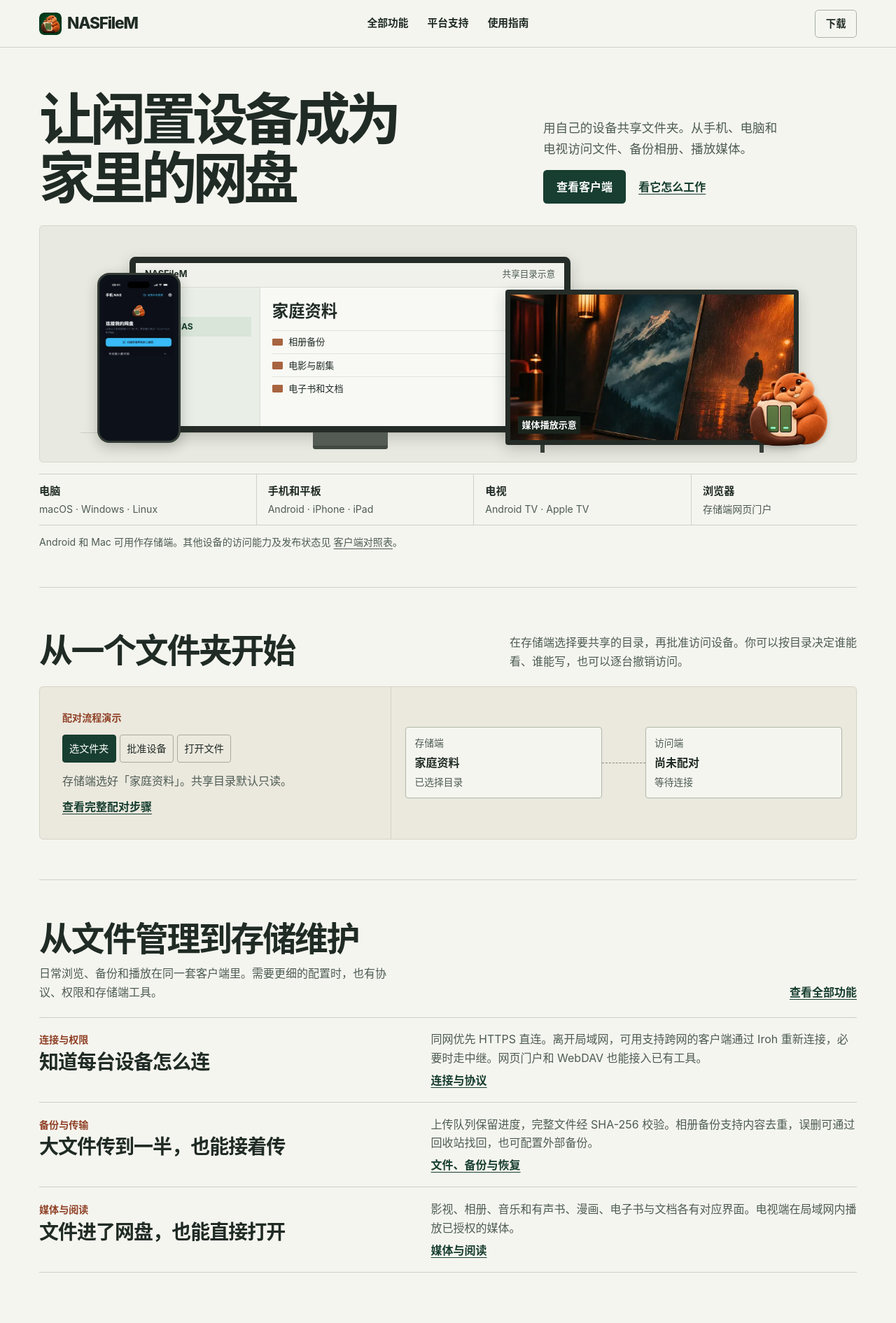
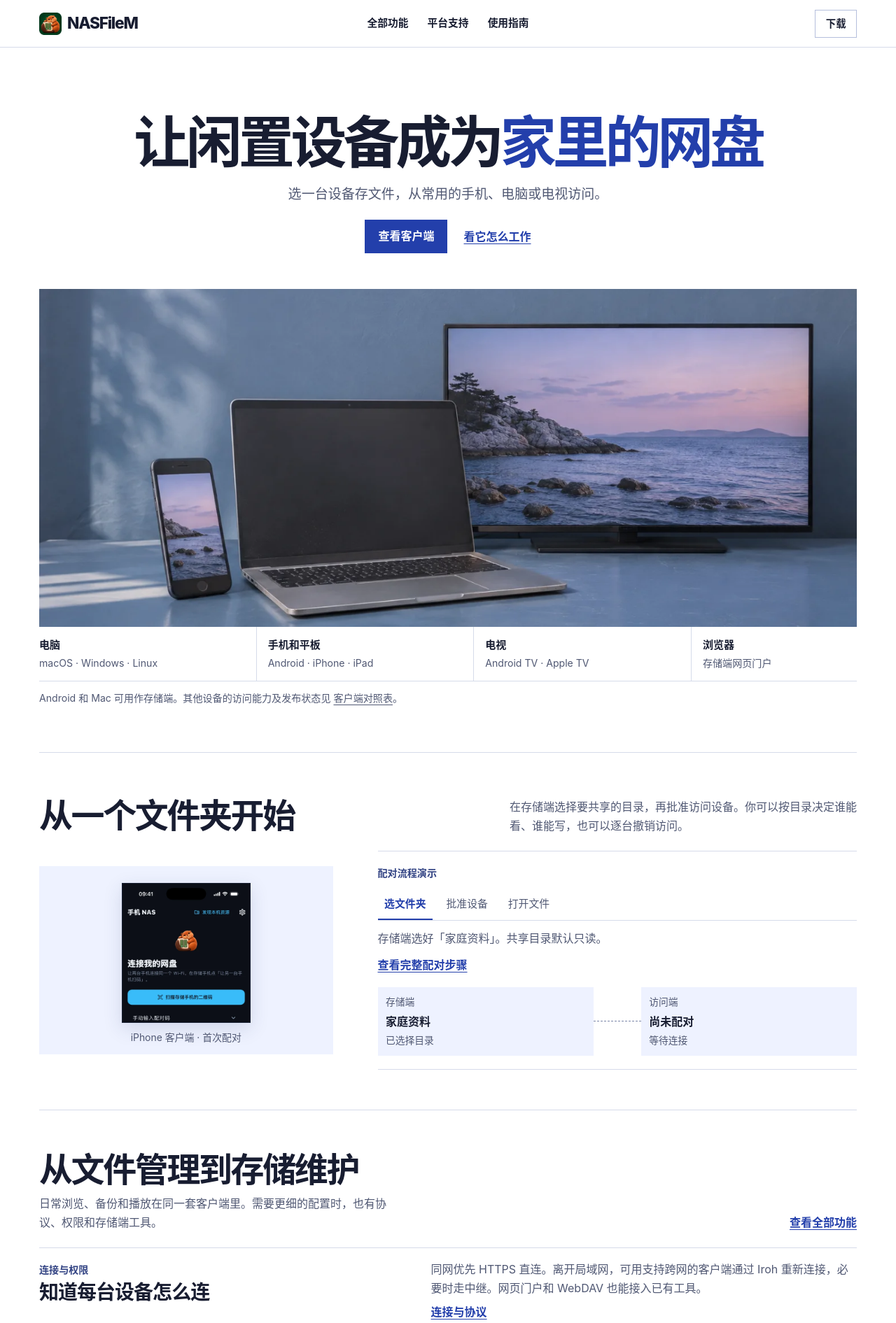
Before and after one commit to Longdabo/nasfilem-site, a plain HTML site: page index.html in a window 1280 px wide. Shown: the top 1891 px of the page at 70% size. Drawn offline with Linux system fonts and the light colour scheme.

Commit message:
Refine NASFileM typography and editorial imagery

```diff
--- a/assets/site.css
+++ b/assets/site.css
@@ -1,13 +1,13 @@
 :root {
   color-scheme: light;
-  --paper: #f5f5ef;
+  --paper: #fff;
   --white: #fff;
-  --ink: #202b25;
-  --muted: #4d5c53;
-  --forest: #173e30;
-  --line: #cdd1c7;
-  --sand: #ebe8de;
-  --orange: #8f4126;
+  --ink: #181d31;
+  --muted: #505873;
+  --accent: #233fab;
+  --line: #d6dbea;
+  --blue-wash: #eef2ff;
+  --blue-text: #334484;
   --sans: -apple-system, BlinkMacSystemFont, "PingFang SC", "Noto Sans CJK SC", "Microsoft YaHei", sans-serif;
 }
 *, *::before, *::after { box-sizing: border-box; }
@@ -17,7 +17,7 @@ body { margin: 0; background: var(--paper); color: var(--ink); font: 1rem/1.66 v
 img { display: block; max-width: 100%; }
 a { color: inherit; text-underline-offset: .25em; }
 button { font: inherit; }
-:focus-visible { outline: 3px solid #00744f; outline-offset: 4px; }
+:focus-visible { outline: 2px solid var(--accent); outline-offset: 4px; }
 h1, h2, h3, p { margin: 0; }
 h1, h2, h3 { line-height: 1.16; }
 h2 { font-size: clamp(1.8rem, 4vw, 3rem); letter-spacing: -.05em; }
@@ -31,54 +31,35 @@ section[id], article[id], figure[id] { scroll-margin-top: 1.5rem; }
 .header-inner { display: grid; grid-template-columns: 1fr auto 1fr; align-items: center; gap: 1rem; min-height: 4.2rem; }
 .header-inner > .button { justify-self: end; }
 .wordmark { display: inline-flex; align-items: center; gap: .5rem; justify-self: start; font-size: 1.42rem; font-weight: 780; letter-spacing: -.055em; line-height: 1; text-decoration: none; white-space: nowrap; }
-.wordmark img { flex: none; width: 2rem; height: 2rem; border-radius: .43rem; }
+.wordmark img { flex: none; width: 2rem; height: 2rem; border-radius: .23rem; }
 nav { display: flex; flex-wrap: wrap; gap: .75rem 1.7rem; }
 nav a { font-size: .92rem; font-weight: 620; text-decoration: none; }
 nav a:hover, nav a[aria-current="page"] { text-decoration: underline; }
-.button { display: inline-flex; justify-content: center; align-items: center; min-height: 3rem; padding: .6rem 1.12rem; border: 1px solid transparent; border-radius: .33rem; font-weight: 700; text-decoration: none; line-height: 1.34; }
+.button { display: inline-flex; justify-content: center; align-items: center; min-height: 3rem; padding: .6rem 1.12rem; border: 1px solid transparent; border-radius: 0; font-weight: 700; text-decoration: none; line-height: 1.34; }
 .button.small { min-height: 2.5rem; padding: .43rem .9rem; font-size: .9rem; }
-.primary { color: var(--white); background: var(--forest); }
-.primary:hover { background: #0c3023; }
-.outline { border-color: #a8b1a5; }
-.outline:hover { background: #e9ede3; }
-.text-link { display: inline-block; font-weight: 670; color: var(--forest); text-decoration-thickness: 1px; }
+.primary { color: var(--white); background: var(--accent); }
+.primary:hover { background: #182e8c; }
+.outline { border-color: #b5bfdc; }
+.outline:hover { background: var(--blue-wash); }
+.text-link { display: inline-block; font-weight: 670; color: var(--accent); text-decoration-thickness: 1px; }
 .text-link:hover { text-decoration-thickness: 2px; }
 .actions { display: flex; align-items: center; gap: .85rem 1.15rem; flex-wrap: wrap; }
 
-.cover { padding: clamp(2.9rem, 4.65vw, 4rem) 0 3.3rem; }
-.cover-heading { display: grid; grid-template-columns: 1.55fr 1fr; align-items: end; gap: 1.6rem; margin-bottom: 1.65rem; }
-.cover h1 { font-size: clamp(2.75rem, 6.2vw, 5.55rem); line-height: 1.06; letter-spacing: -.08em; font-weight: 770; }
-.cover-intro { max-width: 21rem; padding: .3rem 0 .28rem; }
-.cover-intro p { font-size: 1.1rem; line-height: 1.7; margin-bottom: 1rem; }
+.cover { padding: clamp(3.35rem, 7vw, 6rem) 0 4.05rem; }
+.cover-heading { text-align: center; margin-bottom: clamp(2.1rem, 4.2vw, 3.2rem); }
+.cover-heading .actions { justify-content: center; gap: 1rem 1.45rem; }
+.cover h1 { font-size: clamp(2.65rem, 6.25vw, 5.25rem); line-height: 1.12; letter-spacing: -.065em; font-weight: 720; }
+.cover h1 span { color: var(--accent); white-space: nowrap; }
+.cover-heading p { max-width: 37rem; margin: .9rem auto 1.3rem; font-size: clamp(1rem, 2vw, 1.19rem); }
 .device-figure { margin: 0; }
-.device-scene { isolation: isolate; position: relative; overflow: hidden; aspect-ratio: 3.45; background: #e8e9e1; border: 1px solid #d5d7cd; border-radius: .36rem; container-type: inline-size; }
-.device-scene::before { content: ""; position: absolute; inset: auto 5% 12% 5%; border-top: 1px solid #c9cec2; z-index: -1; }
-.scene-desktop { position: absolute; width: 54%; left: 11%; top: 13%; }
-.scene-screen { background: #f8f9f5; border: .78cqw solid #252c27; border-radius: .72cqw; overflow: hidden; box-shadow: 0 .55cqw 1.8cqw #171e1733; }
-.scene-window-bar { display: flex; justify-content: space-between; gap: .5rem; padding: .55cqw 1.1cqw; background: #f0f1eb; border-bottom: 1px solid #d9ddd3; font-size: 1.08cqw; font-weight: 750; }
-.scene-window-bar span:last-child { color: #4d5c53; font-weight: 520; }
-.scene-window-body { display: grid; grid-template-columns: 29% 1fr; min-height: 17cqw; }
-.scene-sidebar { display: flex; flex-direction: column; gap: .6cqw; background: #e9eee6; border-right: 1px solid #d9ddd3; padding: 1.3cqw 1cqw; font-size: 1.04cqw; color: #4e5c51; }
-.scene-sidebar strong { padding: .35cqw .4cqw; color: #153d2e; background: #d8e5d8; }
-.scene-files { padding: 1.3cqw 1.48cqw; }
-.scene-files > strong { display: block; font-size: 2cqw; margin-bottom: .65cqw; }
-.scene-file { display: flex; align-items: center; gap: .7cqw; padding: .45cqw 0; border-top: 1px solid #e0e3da; font-size: 1.12cqw; }
-.folder { width: 1.3cqw; height: .88cqw; border-radius: .12cqw; background: #a86440; }
-.desktop-foot { width: 17%; height: 2.05cqw; margin-inline: auto; border-bottom: .45cqw solid #414943; background: #535b54; border-radius: 0 0 .3cqw .3cqw; }
-.scene-phone { position: absolute; left: 7%; bottom: 8%; width: 10.2%; aspect-ratio: .49; background: #0d121a; padding: .48cqw; border: .28cqw solid #323b34; border-radius: 1.5cqw; box-shadow: 0 .5cqw 1.55cqw #171e1740; }
-.scene-phone img { width: 100%; height: auto; border-radius: 1.05cqw 1.05cqw 0 0; }
-.scene-tv { position: absolute; right: 7%; width: 36%; top: 27%; }
-.scene-tv-art { position: relative; border: .68cqw solid #252c27; border-radius: .35cqw; overflow: hidden; background: #181f1b; box-shadow: 0 .5cqw 1.8cqw #171e1733; }
-.scene-tv-art img { width: 100%; aspect-ratio: 1.95; height: auto; object-fit: cover; object-position: 50% 45%; }
-.scene-tv-art span { position: absolute; left: 1cqw; bottom: .8cqw; color: white; background: #19241d; padding: .15cqw .45cqw; font-size: 1.12cqw; font-weight: 700; }
-.tv-feet { width: 76%; height: .95cqw; margin-inline: auto; border-inline: .58cqw solid #39423a; }
-.scene-beaver { position: absolute; right: 3.3%; bottom: 5%; width: 10%; height: auto; filter: drop-shadow(0 .35cqw .35cqw #1a251f30); }
-.platform-lineup { display: grid; grid-template-columns: 1fr 1fr 1fr .76fr; margin-top: 1rem; border-block: 1px solid var(--line); }
-.platform-lineup div { padding: .68rem 1rem; border-right: 1px solid var(--line); }
+.device-scene { overflow: hidden; background: #a6b6e8; }
+.device-scene img { width: 100%; height: auto; aspect-ratio: 2.42; object-fit: cover; object-position: center 72%; }
+.platform-lineup { display: grid; grid-template-columns: 1fr 1fr 1fr .76fr; border-bottom: 1px solid var(--line); }
+.platform-lineup div { padding: .85rem 1rem; border-right: 1px solid var(--line); }
 .platform-lineup div:first-child { padding-left: 0; }
 .platform-lineup div:last-child { border-right: 0; }
 .platform-lineup strong, .platform-lineup span { display: block; }
-.platform-lineup strong { font-size: .95rem; }
+.platform-lineup strong { font-size: .94rem; }
 .platform-lineup span { color: var(--muted); font-size: .88rem; margin-top: .12rem; }
 .cover-note { margin-top: .75rem; font-size: .88rem; }
 
@@ -86,24 +67,31 @@ nav a:hover, nav a[aria-current="page"] { text-decoration: underline; }
 .chapter-head { display: flex; align-items: end; justify-content: space-between; gap: .75rem 2rem; margin-bottom: 1.4rem; }
 .chapter-head p { max-width: 31rem; margin-top: .5rem; }
 .chapter-head > .text-link { flex: none; }
-.pairing-demo { display: grid; grid-template-columns: minmax(0,.86fr) minmax(0,1.14fr); background: var(--sand); border: 1px solid #d6d2c7; border-radius: .35rem; }
-.pairing-controls { padding: clamp(1.1rem, 3vw, 2rem); }
-.demo-caption { color: var(--orange); font-size: .88rem; font-weight: 700; margin-bottom: .8rem; }
-.step-buttons { display: flex; flex-wrap: wrap; gap: .35rem; margin-bottom: .8rem; }
-.step-buttons button { cursor: pointer; border: 1px solid #a9aa9f; padding: .35rem .57rem; color: var(--ink); background: transparent; border-radius: .25rem; min-height: 2.5rem; font-size: .88rem; }
-.step-buttons button[aria-pressed="true"] { color: white; background: var(--forest); border-color: var(--forest); }
+.pairing-layout { display: grid; grid-template-columns: minmax(12rem, .38fr) minmax(0, .62fr); gap: clamp(2rem, 5vw, 4.5rem); align-items: center; }
+.pairing-photo { margin: 0; background: var(--blue-wash); display: grid; justify-items: center; align-content: end; padding: 1.5rem 1rem .75rem; }
+.pairing-photo img { width: min(100%, 11.5rem); height: auto; border: 1px solid #182033; box-shadow: 0 8px 25px #27346625; }
+.pairing-photo figcaption { margin-top: .65rem; color: var(--muted); font-size: .87rem; }
+.pairing-demo { border-block: 1px solid var(--line); padding-block: 1.2rem; }
+.demo-caption { color: var(--blue-text); font-size: .88rem; font-weight: 700; margin-bottom: .75rem; }
+.step-buttons { display: flex; flex-wrap: wrap; gap: 0 .6rem; margin-bottom: .8rem; border-bottom: 1px solid var(--line); }
+.step-buttons button { cursor: pointer; border: 0; border-bottom: 2px solid transparent; color: var(--muted); background: transparent; padding: .45rem .6rem; min-height: 2.7rem; font-size: .93rem; }
+.step-buttons button[aria-pressed="true"] { color: var(--accent); border-bottom-color: var(--accent); font-weight: 700; }
 .pairing-controls > .text-link { margin-top: .7rem; }
-.pairing-state { display: grid; grid-template-columns: 1fr minmax(1.5rem,.22fr) 1fr; align-content: center; align-items: center; padding: 1.25rem; border-left: 1px solid #d6d2c7; }
-.pair-node { display: grid; gap: .2rem; background: var(--paper); border: 1px solid #adb8aa; border-radius: .25rem; min-height: 6.2rem; padding: .65rem .75rem; }
+.pairing-state { display: grid; grid-template-columns: 1fr minmax(1.5rem,.22fr) 1fr; align-items: center; margin-top: 1.15rem; }
+.pair-node { display: grid; gap: .18rem; background: var(--blue-wash); min-height: 5.6rem; padding: .62rem .72rem; }
 .pair-node span, .pair-node small { color: var(--muted); font-size: .86rem; }
-.pair-connection { border-top: 1px dashed #858c80; }
-.paired .pair-connection { border-top: 2px solid var(--forest); }
-.paired .client { border-color: var(--forest); }
+.pair-connection { border-top: 1px dashed #7a86a8; }
+.paired .pair-connection { border-top: 2px solid var(--accent); }
+.paired .client { box-shadow: inset 0 -2px var(--accent); }
 .feature-rows { border-top: 1px solid var(--line); }
 .feature-row { display: grid; grid-template-columns: .94fr 1.06fr; gap: 1.25rem; padding-block: 1.1rem; border-bottom: 1px solid var(--line); }
-.feature-label span { color: var(--orange); font-size: .88rem; font-weight: 650; }
+.feature-label span { color: var(--blue-text); font-size: .88rem; font-weight: 650; }
 .feature-label h3 { margin-top: .2rem; font-size: clamp(1.25rem, 2.6vw, 1.75rem); letter-spacing: -.035em; }
-.feature-row a { margin-top: .35rem; }
+.feature-row a, .media-feature a { margin-top: .45rem; }
+.media-feature { display: grid; grid-template-columns: 1.18fr 1fr; align-items: center; gap: clamp(1.35rem, 5vw, 4rem); margin-top: 2rem; background: var(--blue-wash); }
+.media-feature img { width: 100%; height: auto; aspect-ratio: 1.85; object-fit: cover; }
+.media-feature .feature-label { padding: 1.35rem 1.65rem 1.35rem 0; }
+.media-feature h3 { margin-bottom: .55rem; }
 .explore { display: flex; align-items: center; justify-content: space-between; flex-wrap: wrap; gap: 1.25rem; padding-block: 2.6rem 3.5rem; }
 .explore p { margin-top: .5rem; }
 
@@ -129,7 +117,7 @@ details p { padding: 0 .2rem .9rem; }
 .page-heading { padding: 3.4rem 0 1.65rem; }
 .page-heading p { color: var(--muted); }
 .page-index { display: flex; flex-wrap: wrap; gap: .45rem 1.3rem; margin-top: 1.12rem; }
-.page-index a { color: var(--forest); font-weight: 650; }
+.page-index a { color: var(--accent); font-weight: 650; }
 .catalog { padding-bottom: 3.7rem; }
 .catalog > section { display: grid; grid-template-columns: minmax(12rem, .65fr) minmax(0,1.35fr); gap: 1.4rem 2.4rem; padding: 1.55rem 0; border-top: 1px solid var(--line); }
 .catalog h2 { font-size: clamp(1.45rem, 3vw, 2.15rem); }
@@ -146,8 +134,8 @@ details p { padding: 0 .2rem .9rem; }
 .download-row p, .download-links { font-size: .93rem; }
 .download-row p span, .download-links > span { display: block; }
 .download-links { color: var(--muted); }
-.release-status { color: var(--orange); font-weight: 670; }
-.release-status.released { color: var(--forest); }
+.release-status { color: var(--blue-text); font-weight: 670; }
+.release-status.released { color: var(--accent); }
 .download-links .button, .download-links .store-badge { margin-top: .25rem; }
 .release-details { margin-top: .22rem; }
 .store-badge { display: inline-block; max-width: 100%; }
@@ -155,18 +143,13 @@ details p { padding: 0 .2rem .9rem; }
 
 @media (max-width: 48rem) {
   .shell { width: calc(100% - 2.6rem); }
-  .cover { padding-block: 2.55rem 2.55rem; }
-  .cover-heading { grid-template-columns: 1fr; align-items: start; gap: .8rem; margin-bottom: 1.4rem; }
-  .cover h1 { font-size: clamp(2.6rem, 8vw, 4.1rem); }
-  .cover-intro { max-width: 27rem; }
-  .device-scene { aspect-ratio: 2.37; }
-  .scene-desktop { top: 19%; }
-  .scene-tv { top: 35%; }
-  .scene-phone { bottom: 11%; width: 11.5%; }
+  .cover { padding-block: 3.1rem 2.7rem; }
+  .cover h1 { font-size: clamp(2.45rem, 7.8vw, 4rem); }
+  .cover h1 span { display: block; }
+  .device-scene img { aspect-ratio: 1.62; object-position: center; }
   .chapter-head { align-items: start; flex-direction: column; }
   .section { padding: 2.5rem 0; }
-  .pairing-demo { grid-template-columns: 1fr; }
-  .pairing-state { border-left: 0; border-top: 1px solid #d6d2c7; }
+  .pairing-layout { grid-template-columns: minmax(9rem, .35fr) minmax(0, .65fr); gap: 1.4rem; }
   .catalog > section { grid-template-columns: 1fr; gap: .65rem; }
 }
 @media (max-width: 36rem) {
@@ -174,7 +157,9 @@ details p { padding: 0 .2rem .9rem; }
   .header-inner { grid-template-columns: 1fr auto; padding: .7rem 0; gap: .6rem; }
   .header-inner > nav { grid-column: 1 / -1; grid-row: 2; gap: .5rem 1.15rem; }
   .cover h1 { letter-spacing: -.065em; }
-  .cover-intro p { font-size: 1rem; }
+  .pairing-layout, .media-feature { grid-template-columns: 1fr; }
+  .media-feature { gap: 0; }
+  .media-feature .feature-label { padding: 1.2rem; }
   .platform-lineup { grid-template-columns: 1fr 1fr; }
   .platform-lineup div { padding: .55rem .55rem .55rem 0; }
   .platform-lineup div:nth-child(even) { padding-left: .62rem; border-right: 0; }
--- a/index.html
+++ b/index.html
@@ -3,7 +3,7 @@
 <head>
   <meta charset="utf-8">
   <meta name="viewport" content="width=device-width, initial-scale=1">
-  <meta name="theme-color" content="#f5f5ef">
+  <meta name="theme-color" content="#ffffff">
   <meta name="description" content="NASFileM 让闲置设备成为家里的网盘。支持手机、平板、电脑和电视客户端，提供文件访问、备份、媒体库和高级存储工具。">
   <meta property="og:type" content="website">
   <meta property="og:title" content="NASFileM · 让闲置设备成为家里的网盘">
@@ -27,40 +27,13 @@
 <main id="main">
   <section class="shell cover" aria-labelledby="hero-title">
     <div class="cover-heading">
-      <h1 id="hero-title">让闲置设备成为<br>家里的网盘</h1>
-      <div class="cover-intro">
-        <p>用自己的设备共享文件夹。从手机、电脑和电视访问文件、备份相册、播放媒体。</p>
+      <h1 id="hero-title">让闲置设备成为<span>家里的网盘</span></h1>
+      <p>选一台设备存文件，从常用的手机、电脑或电视访问。</p>
       <div class="actions"><a class="button primary" href="download/">查看客户端</a><a class="text-link" href="#pairing">看它怎么工作</a></div>
-      </div>
     </div>
 
     <figure class="device-figure" id="clients">
-      <div class="device-scene">
-        <div class="scene-desktop">
-          <div class="scene-screen">
-            <div class="scene-window-bar"><span>NASFileM</span><span>共享目录示意</span></div>
-            <div class="scene-window-body">
-              <div class="scene-sidebar"><span>我的存储</span><strong>家里的 NAS</strong><span>文件</span><span>媒体库</span></div>
-              <div class="scene-files">
-                <strong>家庭资料</strong>
-                <div class="scene-file"><i class="folder" aria-hidden="true"></i><span>相册备份</span></div>
-                <div class="scene-file"><i class="folder" aria-hidden="true"></i><span>电影与剧集</span></div>
-                <div class="scene-file"><i class="folder" aria-hidden="true"></i><span>电子书和文档</span></div>
-              </div>
-            </div>
-          </div>
-          <div class="desktop-foot" aria-hidden="true"></div>
-        </div>
-        <div class="scene-tv">
-          <div class="scene-tv-art">
-            <img src="assets/cinema.webp" width="576" height="424" alt="">
-            <span>媒体播放示意</span>
-          </div>
-          <div class="tv-feet" aria-hidden="true"></div>
-        </div>
-        <div class="scene-phone"><img src="assets/app-iphone.webp" width="480" height="522" alt="NASFileM iPhone 客户端的首次配对界面" fetchpriority="high"></div>
-        <img class="scene-beaver" src="assets/brand/beaver.webp" width="768" height="768" alt="">
-      </div>
+      <div class="device-scene"><img src="assets/devices-editorial.webp" width="1440" height="960" alt="照片风格的设备示意，手机、笔记本和电视摆在同一张蓝色桌面上" fetchpriority="high"></div>
       <figcaption class="platform-lineup">
         <div><strong>电脑</strong><span>macOS · Windows · Linux</span></div>
         <div><strong>手机和平板</strong><span>Android · iPhone · iPad</span></div>
@@ -76,6 +49,11 @@
       <h2 id="pairing-title">从一个文件夹开始</h2>
       <p>在存储端选择要共享的目录，再批准访问设备。你可以按目录决定谁能看、谁能写，也可以逐台撤销访问。</p>
     </div>
+    <div class="pairing-layout">
+      <figure class="pairing-photo">
+        <img src="assets/app-iphone.webp" width="480" height="522" alt="NASFileM 的 iPhone 客户端显示扫码和手动输入配对码" loading="lazy">
+        <figcaption>iPhone 客户端 · 首次配对</figcaption>
+      </figure>
       <div class="pairing-demo" data-pairing>
         <div class="pairing-controls">
           <p class="demo-caption">配对流程演示</p>
@@ -91,6 +69,7 @@
           <div class="pair-node"><span>存储端</span><strong>家庭资料</strong><small data-host-status>已选择目录</small></div>
           <div class="pair-connection" aria-hidden="true"></div>
           <div class="pair-node client"><span>访问端</span><strong data-client-title>尚未配对</strong><small data-client-status>等待连接</small></div>
+        </div>
       </div>
     </div>
   </section>
@@ -109,11 +88,11 @@
         <div class="feature-label"><span>备份与传输</span><h3>大文件传到一半，也能接着传</h3></div>
         <div><p>上传队列保留进度，完整文件经 SHA-256 校验。相册备份支持内容去重，误删可通过回收站找回，也可配置外部备份。</p><a class="text-link" href="features/#data">文件、备份与恢复</a></div>
       </article>
-      <article class="feature-row">
-        <div class="feature-label"><span>媒体与阅读</span><h3>文件进了网盘，也能直接打开</h3></div>
-        <div><p>影视、相册、音乐和有声书、漫画、电子书与文档各有对应界面。电视端在局域网内播放已授权的媒体。</p><a class="text-link" href="features/#media">媒体与阅读</a></div>
+    </div>
+    <article class="media-feature">
+      <img src="assets/media-editorial.webp" width="1080" height="720" alt="示例相册中的一张暮色海岸照片" loading="lazy">
+      <div class="feature-label"><span>媒体与阅读</span><h3>从文件夹打开你的媒体库</h3><p>影视、相册、音乐、漫画和电子书各有对应界面。电视端可以在家里的网络上播放已授权的媒体。</p><a class="text-link" href="features/#media">媒体与阅读</a></div>
     </article>
-    </div>
   </section>
 
   <section class="shell explore" id="download" aria-labelledby="explore-title">
```
Also changed, not shown: assets/devices-editorial.webp (added), assets/media-editorial.webp (added). Lines whose indentation alone changed are shown as unchanged.
